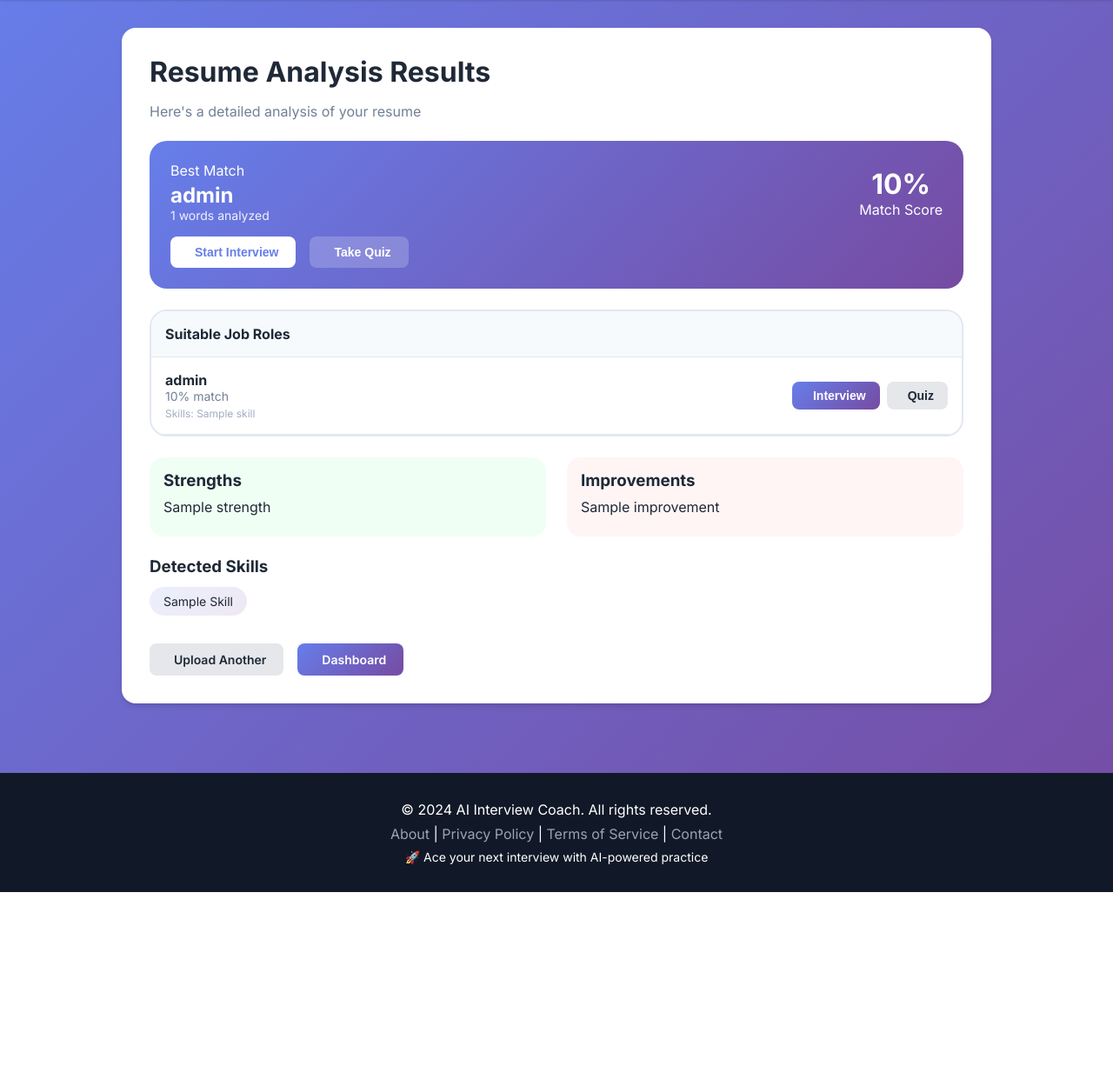
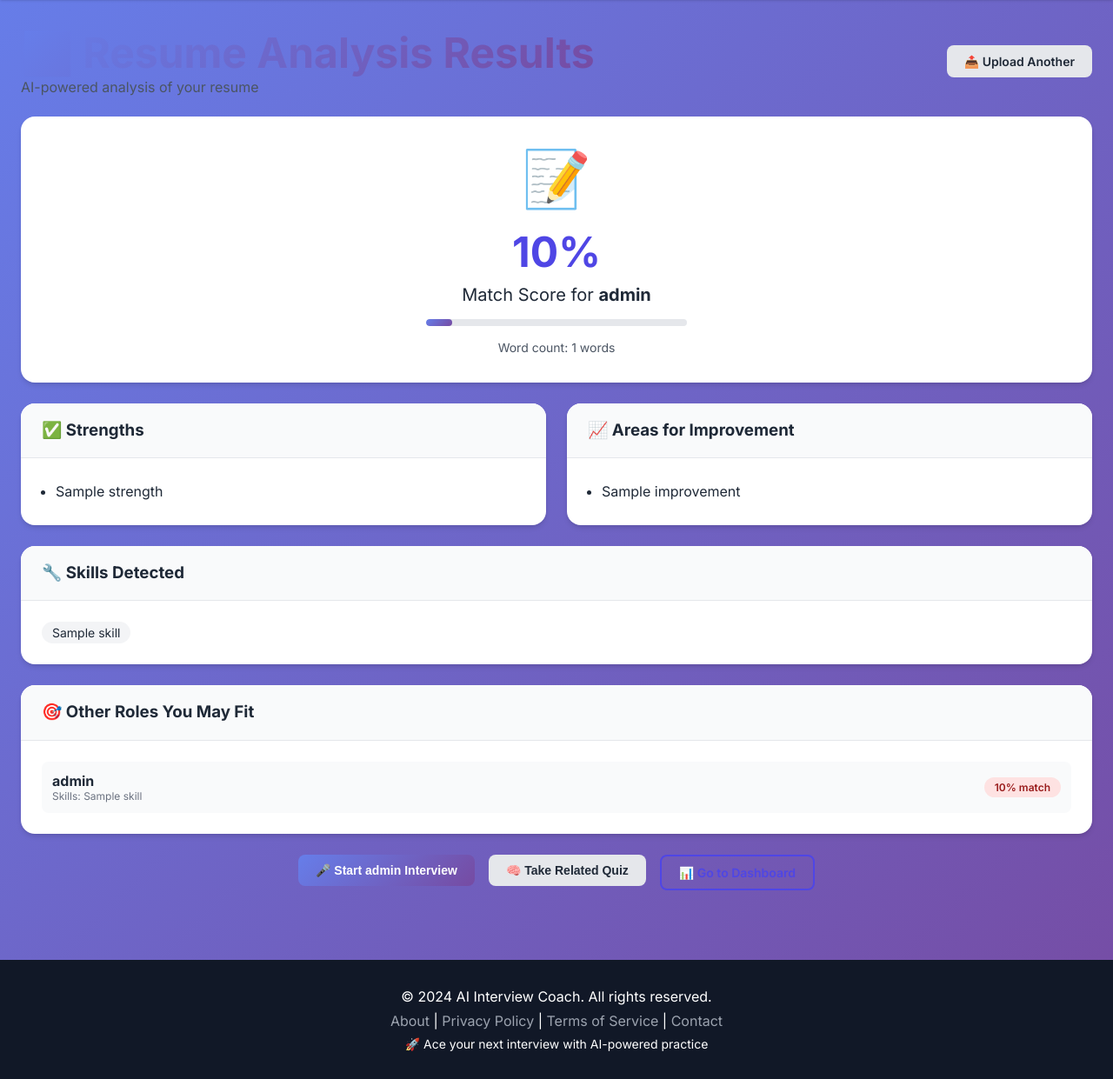
Before and after one commit to devanshsinghtomar/AI-interview-coach-module, a Flask app: template templates/resume_result.html in a window 1280 px wide. Shown: the part 61-1302 px from the top of the page at 87% size. Before the commit the page ends 1087 px from the top, so only its background shows below. Run offline with Flask 3, Linux system fonts and the light colour scheme; the template is opened without the code that fills it: most values are stand-ins (such as "Sample title", 1, 10 or a date in 2020).

Commit message:
Update resume_result.html

```diff
--- a/templates/resume_result.html
+++ b/templates/resume_result.html
@@ -3,113 +3,127 @@
 {% block title %}Resume Results - AI Interview Coach{% endblock %}
 
 {% block content %}
-<div style="max-width: 1000px; margin: 0 auto;">
-    <div class="card" style="padding: 2rem;">
-        <h2><i class="fas fa-chart-bar"></i> Resume Analysis Results</h2>
-        <p style="color: #718096; margin-bottom: 1.5rem;">Here's a detailed analysis of your resume</p>
+<div class="fade-in">
+    <div style="display: flex; justify-content: space-between; align-items: center; margin-bottom: 1.5rem; flex-wrap: wrap; gap: 1rem;">
+        <div>
+            <h1 style="margin: 0;">📊 Resume Analysis Results</h1>
+            <p style="color: var(--gray-600);">AI-powered analysis of your resume</p>
+        </div>
+        <a href="{{ url_for('resume_analysis') }}" class="btn btn-secondary">📤 Upload Another</a>
+    </div>
 
-        <!-- Best Match Card -->
-        <div style="background: linear-gradient(135deg, #667eea 0%, #764ba2 100%); border-radius: 20px; padding: 1.5rem; margin-bottom: 1.5rem; color: white;">
-            <div style="display: flex; justify-content: space-between; align-items: center; flex-wrap: wrap; gap: 1rem;">
-                <div>
-                    <i class="fas fa-trophy"></i> Best Match
-                    <div style="font-size: 1.5rem; font-weight: bold; margin-top: 0.25rem;">{{ analysis.best_role }}</div>
-                    <div style="font-size: 0.875rem; opacity: 0.9;">{{ analysis.word_count }} words analyzed</div>
+    <!-- Main Score Card -->
+    <div class="card" style="margin-bottom: 1.5rem; text-align: center;">
+        <div class="card-body" style="padding: 2rem;">
+            <div style="font-size: 4rem; margin-bottom: 1rem;">
+                {% if analysis.best_score >= 70 %}🎯
+                {% elif analysis.best_score >= 50 %}📈
+                {% else %}📝
+                {% endif %}
             </div>
-                <div style="text-align: center;">
-                    <div style="font-size: 2rem; font-weight: bold;">{{ analysis.best_score }}%</div>
-                    <div>Match Score</div>
+            <div style="font-size: 3rem; font-weight: 700; color: var(--primary-color);">
+                {{ analysis.best_score }}%
             </div>
+            <div style="font-size: 1.25rem; margin: 0.5rem 0;">
+                Match Score for <strong>{{ analysis.best_role }}</strong>
             </div>
-            <div class="progress-bar" style="margin: 1rem 0; background: rgba(255,255,255,0.3);">
-                <div class="progress-fill" style="width: {{ analysis.best_score }}%; background: white;"></div>
+            <div class="progress" style="margin: 1rem auto; max-width: 300px;">
+                <div class="progress-bar" style="width: {{ analysis.best_score }}%;"></div>
             </div>
-            <div style="display: flex; gap: 1rem; margin-top: 1rem;">
-                <form action="/start-from-resume" method="POST">
-                    <input type="hidden" name="role" value="{{ analysis.best_role }}">
-                    <input type="hidden" name="action" value="interview">
-                    <button type="submit" class="btn" style="background: white; color: #667eea;">
-                        <i class="fas fa-microphone-alt"></i> Start Interview
-                    </button>
-                </form>
-                <form action="/start-from-resume" method="POST">
-                    <input type="hidden" name="role" value="{{ analysis.best_role }}">
-                    <input type="hidden" name="action" value="quiz">
-                    <button type="submit" class="btn" style="background: rgba(255,255,255,0.2); color: white;">
-                        <i class="fas fa-brain"></i> Take Quiz
-                    </button>
-                </form>
+            <div style="color: var(--gray-600); font-size: 0.875rem;">
+                Word count: {{ analysis.word_count }} words
+            </div>
         </div>
     </div>
 
-        <!-- Suitable Roles -->
-        <div style="border: 2px solid #e2e8f0; border-radius: 20px; margin-bottom: 1.5rem; overflow: hidden;">
-            <div style="background: #f7fafc; padding: 1rem; font-weight: bold; border-bottom: 1px solid #e2e8f0;">
-                <i class="fas fa-briefcase"></i> Suitable Job Roles
+    <div class="grid">
+        <!-- Strengths Section -->
+        <div class="card">
+            <div class="card-header">
+                <h3 style="margin: 0;">✅ Strengths</h3>
             </div>
-            <div>
+            <div class="card-body">
+                <ul style="margin-left: 1rem; line-height: 1.8;">
+                    {% for strength in analysis.strengths %}
+                        <li>{{ strength }}</li>
+                    {% endfor %}
+                </ul>
+            </div>
+        </div>
+
+        <!-- Improvements Section -->
+        <div class="card">
+            <div class="card-header">
+                <h3 style="margin: 0;">📈 Areas for Improvement</h3>
+            </div>
+            <div class="card-body">
+                <ul style="margin-left: 1rem; line-height: 1.8;">
+                    {% for improvement in analysis.improvements %}
+                        <li>{{ improvement }}</li>
+                    {% endfor %}
+                </ul>
+            </div>
+        </div>
+    </div>
+
+    <!-- Skills Found -->
+    <div class="card" style="margin-top: 1.5rem;">
+        <div class="card-header">
+            <h3 style="margin: 0;">🔧 Skills Detected</h3>
+        </div>
+        <div class="card-body">
+            <div style="display: flex; flex-wrap: wrap; gap: 0.5rem;">
+                {% for skill in analysis.skills %}
+                    <span style="background: var(--gray-100); padding: 0.25rem 0.75rem; border-radius: 20px; font-size: 0.875rem;">
+                        {{ skill }}
+                    </span>
+                {% endfor %}
+                {% if not analysis.skills %}
+                    <p style="color: var(--gray-500);">No specific technical skills detected. Consider adding more relevant keywords.</p>
+                {% endif %}
+            </div>
+        </div>
+    </div>
+
+    <!-- Suggested Roles -->
+    {% if analysis.suitable_roles %}
+    <div class="card" style="margin-top: 1.5rem;">
+        <div class="card-header">
+            <h3 style="margin: 0;">🎯 Other Roles You May Fit</h3>
+        </div>
+        <div class="card-body">
+            <div style="display: grid; gap: 1rem;">
                 {% for role in analysis.suitable_roles %}
-                <div style="padding: 1rem; border-bottom: 1px solid #e2e8f0; display: flex; justify-content: space-between; align-items: center; flex-wrap: wrap; gap: 1rem;">
+                    <div style="display: flex; justify-content: space-between; align-items: center; padding: 0.75rem; background: var(--gray-50); border-radius: var(--radius);">
                         <div>
                             <strong>{{ role.role }}</strong>
-                        <div style="font-size: 0.875rem; color: #718096;">{{ role.score }}% match</div>
-                        <div style="font-size: 0.75rem; color: #a0aec0; margin-top: 0.25rem;">
+                            <div style="font-size: 0.75rem; color: var(--gray-500);">
                                 Skills: {{ role.skills|join(', ') }}
                             </div>
                         </div>
-                    <div style="display: flex; gap: 0.5rem;">
-                        <form action="/start-from-resume" method="POST" style="display: inline;">
-                            <input type="hidden" name="role" value="{{ role.role }}">
-                            <input type="hidden" name="action" value="interview">
-                            <button type="submit" class="btn btn-primary" style="padding: 0.5rem 1rem;">
-                                <i class="fas fa-microphone-alt"></i> Interview
-                            </button>
-                        </form>
-                        <form action="/start-from-resume" method="POST" style="display: inline;">
-                            <input type="hidden" name="role" value="{{ role.role }}">
-                            <input type="hidden" name="action" value="quiz">
-                            <button type="submit" class="btn btn-secondary" style="padding: 0.5rem 1rem;">
-                                <i class="fas fa-brain"></i> Quiz
-                            </button>
-                        </form>
+                        <div class="score-badge {% if role.score >= 70 %}score-high{% elif role.score >= 50 %}score-medium{% else %}score-low{% endif %}">
+                            {{ role.score }}% match
                         </div>
                     </div>
                 {% endfor %}
             </div>
         </div>
+    </div>
+    {% endif %}
 
-        <!-- Strengths & Improvements -->
-        <div class="grid grid-2" style="margin-bottom: 1.5rem;">
-            <div style="background: #f0fff4; padding: 1rem; border-radius: 16px;">
-                <h3><i class="fas fa-check-circle" style="color: #48bb78;"></i> Strengths</h3>
-                {% for s in analysis.strengths %}
-                <p style="margin: 0.5rem 0;">{{ s }}</p>
-                {% endfor %}
-            </div>
-            <div style="background: #fff5f5; padding: 1rem; border-radius: 16px;">
-                <h3><i class="fas fa-chart-line" style="color: #ed8936;"></i> Improvements</h3>
-                {% for i in analysis.improvements %}
-                <p style="margin: 0.5rem 0;">{{ i }}</p>
-                {% endfor %}
-            </div>
-        </div>
-
-        <!-- Detected Skills -->
-        <div>
-            <h3><i class="fas fa-code"></i> Detected Skills</h3>
-            <div style="display: flex; flex-wrap: wrap; gap: 0.75rem; margin-top: 0.75rem;">
-                {% for skill in analysis.skills %}
-                <span style="background: linear-gradient(135deg, #667eea20 0%, #764ba220 100%); padding: 0.5rem 1rem; border-radius: 25px; font-size: 0.875rem;">
-                    <i class="fas fa-tag"></i> {{ skill|title }}
-                </span>
-                {% endfor %}
-            </div>
-        </div>
-
-        <div style="display: flex; gap: 1rem; margin-top: 2rem;">
-            <a href="/resume-analysis" class="btn btn-secondary"><i class="fas fa-upload"></i> Upload Another</a>
-            <a href="/dashboard" class="btn btn-primary"><i class="fas fa-chart-line"></i> Dashboard</a>
-        </div>
+    <!-- Action Buttons -->
+    <div style="display: flex; gap: 1rem; margin-top: 1.5rem; justify-content: center; flex-wrap: wrap;">
+        <form method="POST" action="{{ url_for('start_from_resume') }}">
+            <input type="hidden" name="role" value="{{ analysis.best_role }}">
+            <input type="hidden" name="action" value="interview">
+            <button type="submit" class="btn btn-primary">🎤 Start {{ analysis.best_role }} Interview</button>
+        </form>
+        <form method="POST" action="{{ url_for('start_from_resume') }}">
+            <input type="hidden" name="role" value="{{ analysis.best_role }}">
+            <input type="hidden" name="action" value="quiz">
+            <button type="submit" class="btn btn-secondary">🧠 Take Related Quiz</button>
+        </form>
+        <a href="{{ url_for('dashboard') }}" class="btn btn-outline">📊 Go to Dashboard</a>
     </div>
 </div>
 {% endblock %}
```
Lines whose indentation alone changed are shown as unchanged.
